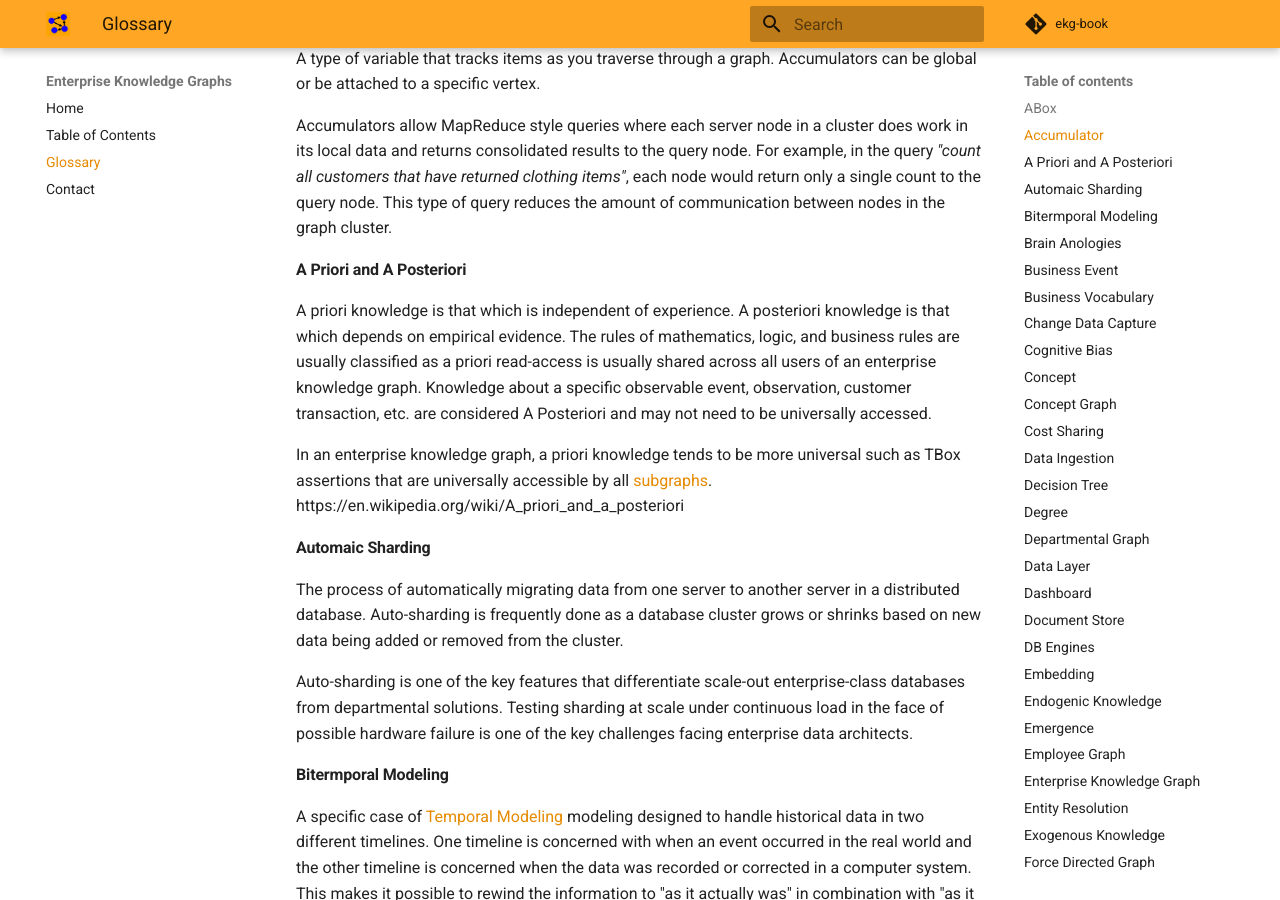
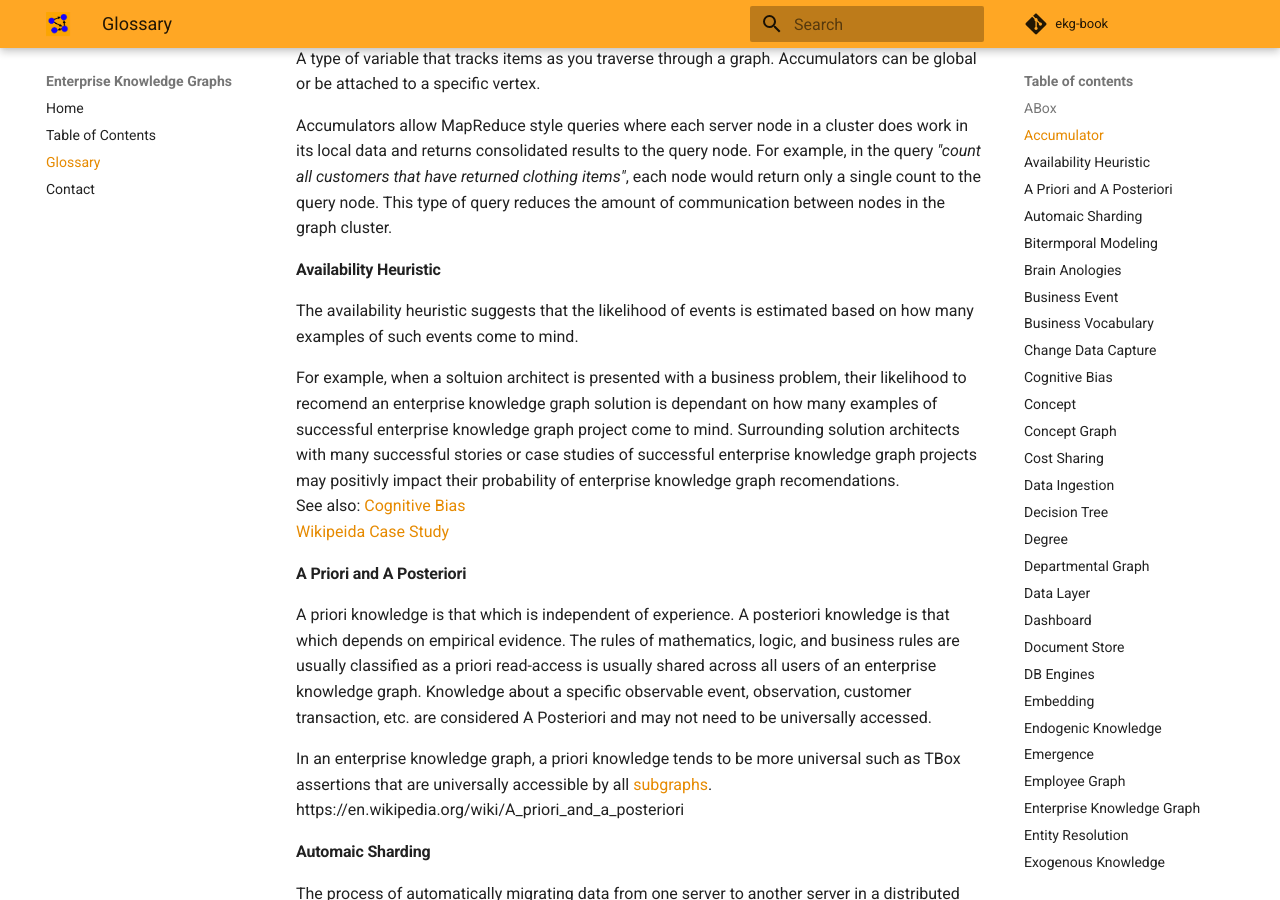
Before and after one commit to dmccreary/ekg-book, an MkDocs documentation site: the page built from docs/glossary.md, in a window 1280 px wide and 900 px high, scrolled down 454 px. Built offline with MkDocs 1.6.1 and Material for MkDocs 9.7.7, drawn with Linux system fonts in a browser that asks for light colours; comment, search, counter and statistics services are not loaded; some of the changed lines change nothing that is shown; some of the changed text lies outside the part shown.

Commit message:
updated content

```diff
--- a/docs/glossary.md
+++ b/docs/glossary.md
@@ -11,6 +11,13 @@ Within our Enterprise Knowledge Graph architecture, ABox statements often contai
 A type of variable that tracks items as you traverse through a graph.  Accumulators can be global or be attached to a specific vertex.
 
 Accumulators allow MapReduce style queries where each server node in a cluster does work in its local data and returns consolidated results to the query node.  For example, in the query *"count all customers that have returned clothing items"*, each node would return only a single count to the query node.  This type of query reduces the amount of communication between nodes in the graph cluster.
+
+#### Availability Heuristic
+The availability heuristic suggests that the likelihood of events is estimated based on how many examples of such events come to mind.
+
+For example, when a soltuion architect is presented with a business problem, their likelihood to recomend an enterprise knowledge graph solution is dependant on how many examples of successful enterprise knowledge graph project come to mind.  Surrounding solution architects with many successful stories or case studies of successful enterprise knowledge graph projects may positivly impact their probability of enterprise knowledge graph recomendations.
+<br/>See also: [Cognitive Bias](#cognitive-bias)
+<br/>[Wikipeida Case Study](https://en.wikipedia.org/wiki/Case_study#In_business)
 
 #### A Priori and A Posteriori
 A priori knowledge is that which is independent of experience. A posteriori knowledge is that which depends on empirical evidence.  The rules of mathematics, logic, and business rules are usually classified as a priori read-access is usually shared across all users of an enterprise knowledge graph.  Knowledge about a specific observable event, observation, customer transaction, etc. are considered A Posteriori and may not need to be universally accessed.
@@ -56,14 +63,18 @@ In this book we study why humans don't adopt enterprise knowledge graph technolg
 
 In this book we study several types of cognitive bias including:
 
-1. [Anchoring](#)
-2. [Availability bias](#)
-3. [Bandwagon effect](#)
-4. [Confirmation bias](#)
-5. [Filter bubble](#)
-6. [Framing effect](#)
-7. [Narrative bias](#)
-9. [Sunk cost](#)
+1. [Anchoring bias](#anchoring-bias)
+2. [Availability bias](#availability-bias) a.k.a. memory bias, familiarity heuristic
+3. [Bandwagon effect](#bandwagon-effect)
+4. [Confirmation bias](#confirmation-bias) a.k.a. Fiter bubble
+5. [Halo effect](#halo-effect)
+6. [Hindsight bias](#hindsight-bias)
+7. [Illusory superiority bias](#illusory-superiority-bias)
+8. [Framing effect](#framing-effect)
+9. [Narrative-bias](#narrative-bias)
+10. [Representativeness heuristic](#representativeness-heuristic)
+11. [Status_quo_bias](#status-quo-bias)
+12. [Sunk cost](#sunk-cost) a.k.a. Gamblers fallacy
 
 [Wikipedia on Congnitive Bias](https://en.wikipedia.org/wiki/Cognitive_bias)
 
```
